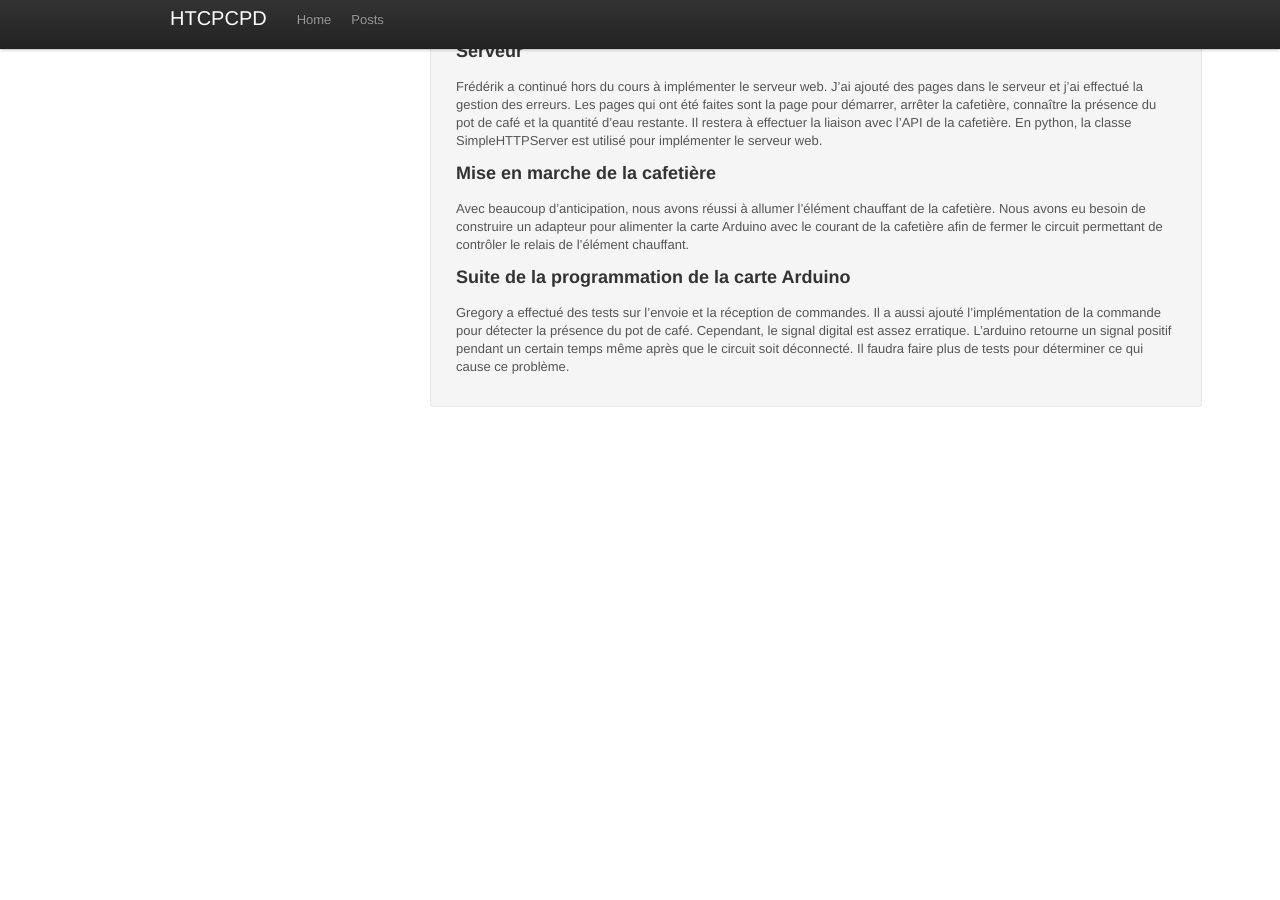
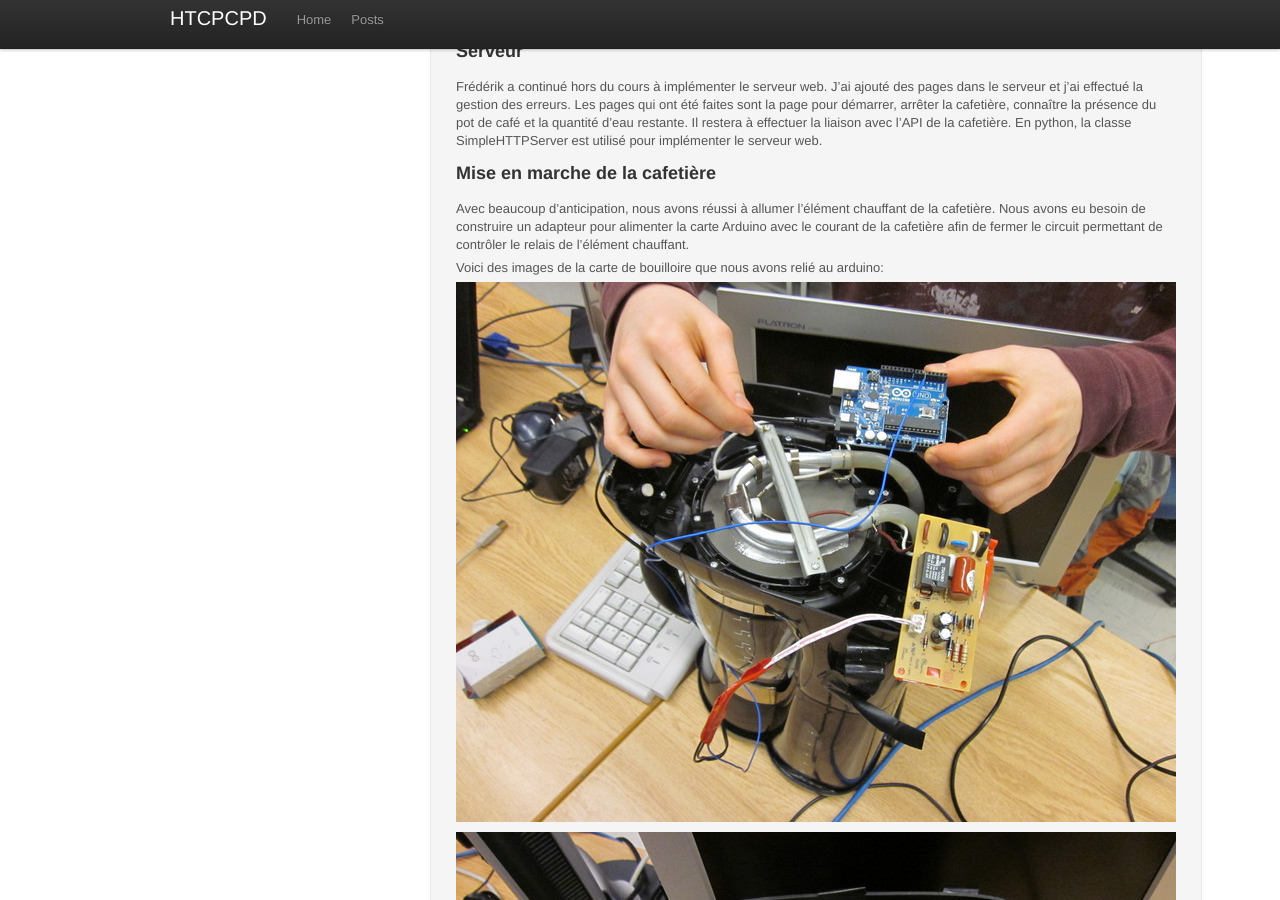
Before and after one commit to gelendir/htcpcpd, a Jekyll site: the page built from _posts/2012-01-30-30-janvier.md, in a window 1280 px wide and 900 px high, scrolled down 399 px. Built offline with Jekyll 4.4.1, drawn with Linux system fonts in a browser that asks for light colours; before the commit the page ends 900 px from its top, so only the background shows below that.

Commit message:
add picture to post of 30 jan

```diff
--- a/_posts/2012-01-30-30-janvier.md
+++ b/_posts/2012-01-30-30-janvier.md
@@ -47,6 +47,13 @@ de la cafetière. Nous avons eu besoin de construire un adapteur pour alimenter
 la carte Arduino avec le courant de la cafetière afin de fermer le circuit
 permettant de contrôler le relais de l'élément chauffant.
 
+Voici des images de la carte de bouilloire que nous avons relié au
+arduino:
+
+![ArduinoBouilloire1]({{ site.baseurl }}/photos/boiler_circuit_1.jpg)
+
+![ArduinoBouilloire2]({{ site.baseurl }}/photos/boiler_circuit_2.jpg)
+
 Suite de la programmation de la carte Arduino
 ---------------------------------------------
 
```
